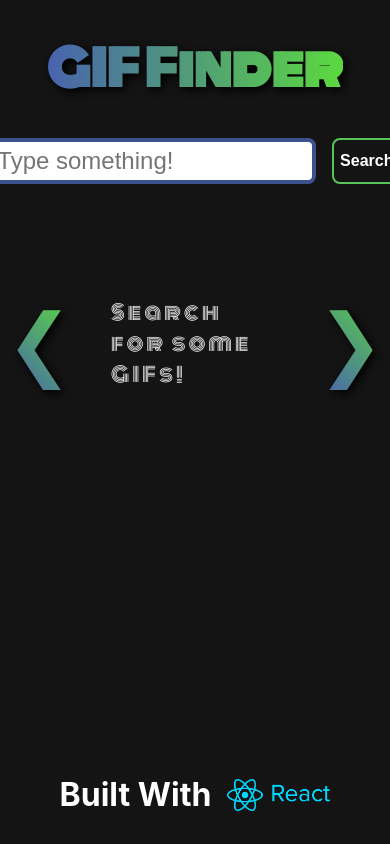
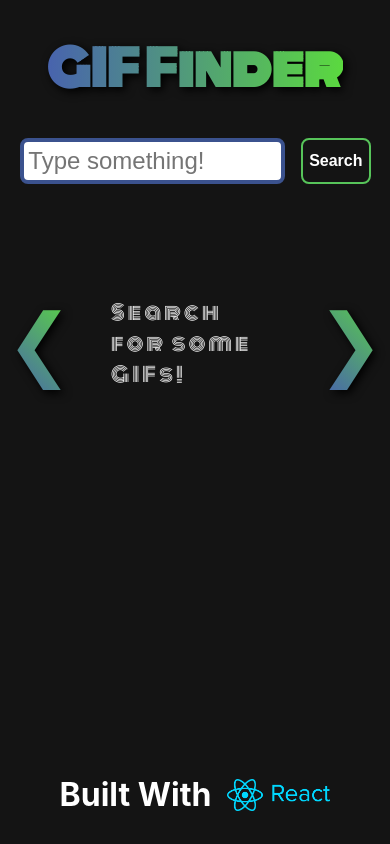
Before and after one commit to johnsonav1992/gif-finder-app, a React (Create React App) app: page / in a window 390 px wide. Built offline with nearby package versions, Linux system fonts and the light colour scheme.

Commit message:
fix input width

```diff
--- a/src/components/InputForm.module.css
+++ b/src/components/InputForm.module.css
@@ -5,6 +5,7 @@
 }
 
 .input {
+    width: 100%;
     font-size: 1.5rem;
     padding: .3rem;
     border-radius: .5rem;
@@ -16,6 +17,7 @@
 }
 
 .button {
+    width: auto;
     font-size: 1rem;
     font-weight: bold;
     font-family: sans-serif;
@@ -33,6 +35,6 @@
 @media (max-width: 500px) {
     .form {
         justify-content: center;
-        width: 100%;
+        width: 90vw;
     }
 }
```
